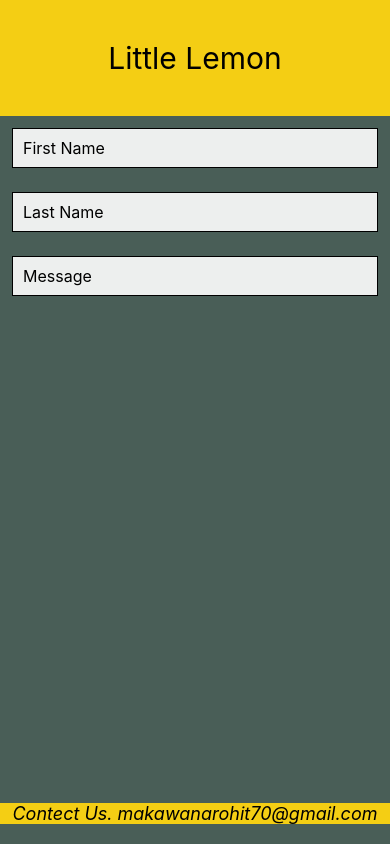
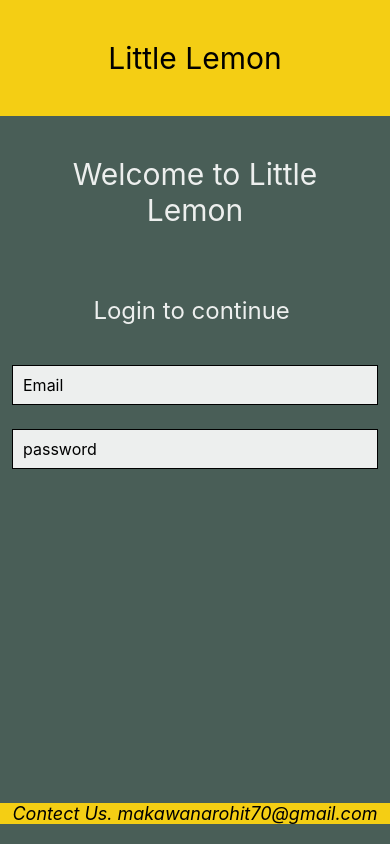
Before and after one commit to makwanarohit7/React_Native_Practice_App, a React Native app: screen / in a window 390 px wide. Built offline with nearby package versions, Linux system fonts and the light colour scheme.

Commit message:
Password In Login Page

```diff
--- a/App.js
+++ b/App.js
@@ -3,6 +3,7 @@
 import FeedBack from "./Components/FeedBack";
 import Footer from "./Components/Footer";
 import Header from "./Components/Header";
+import Login from "./Components/Login";
 import MenuItem from "./Components/MenuItem";
 import Welcome from "./Components/Welcome";
 
@@ -13,7 +14,8 @@
         <Header />
         {/* <Welcome /> */}
         {/* <MenuItem /> */}
-        <FeedBack />
+        {/* <FeedBack /> */}
+        <Login />
       </View>
       <View style={{ backgroundColor: "#495E57" }}>
         <Footer />
--- /dev/null
+++ b/Components/Login.js
@@ -0,0 +1,58 @@
+import { useState } from "react";
+import { View, Text, ScrollView, StyleSheet, TextInput } from "react-native";
+
+const Login = () => {
+  const [email, onChangeEmail] = useState("");
+  const [password, onChangePassword] = useState("");
+  return (
+    <ScrollView style={styles.container} keyboardDismissMode={"on-drag"}>
+      <Text style={styles.headerText}>Welcome to Little Lemon</Text>
+      <Text style={styles.regularText}>Login to continue </Text>
+      <TextInput
+        style={styles.inputBox}
+        value={email}
+        onChangeText={onChangeEmail}
+        placeholder={"Email"}
+        keyboardType={"email-address"}
+      />
+      <TextInput
+        style={styles.inputBox}
+        value={password}
+        onChangeText={onChangePassword}
+        placeholder={"password"}
+        keyboardType={"default"}
+        secureTextEntry={true}
+      />
+    </ScrollView>
+  );
+};
+
+export default Login;
+
+const styles = StyleSheet.create({
+  container: {
+    flex: 1,
+  },
+  headerText: {
+    padding: 40,
+    fontSize: 30,
+    color: "#EDEFEE",
+    textAlign: "center",
+  },
+  regularText: {
+    fontSize: 24,
+    padding: 20,
+    marginVertical: 8,
+    color: "#EDEFEE",
+    textAlign: "center",
+  },
+  inputBox: {
+    height: 40,
+    margin: 12,
+    borderWidth: 1,
+    padding: 10,
+    fontSize: 16,
+    borderColor: "EDEFEE",
+    backgroundColor: "#EDEFEE",
+  },
+});
```
